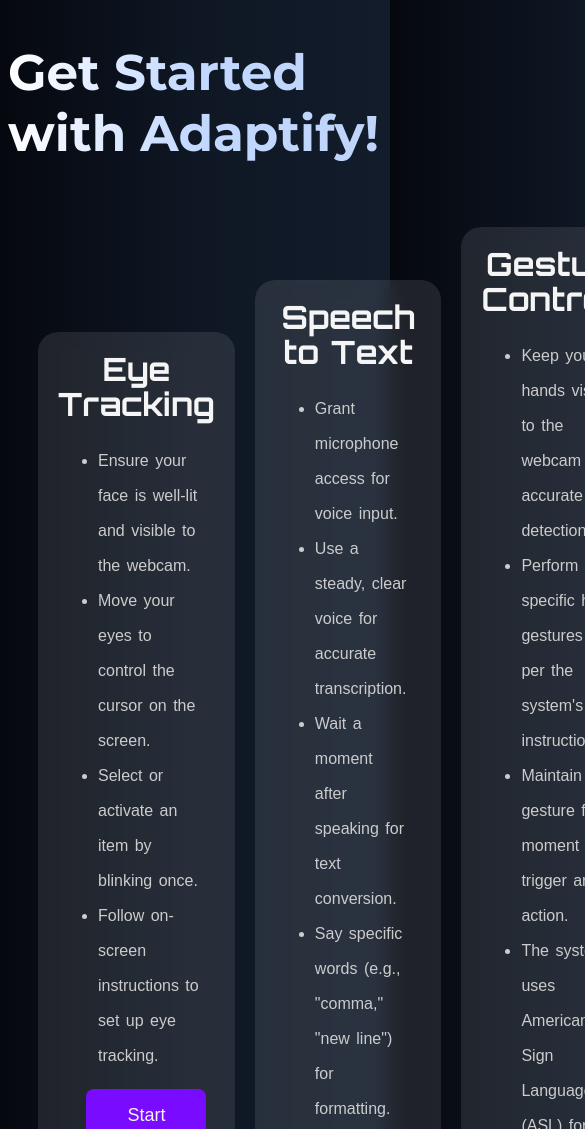
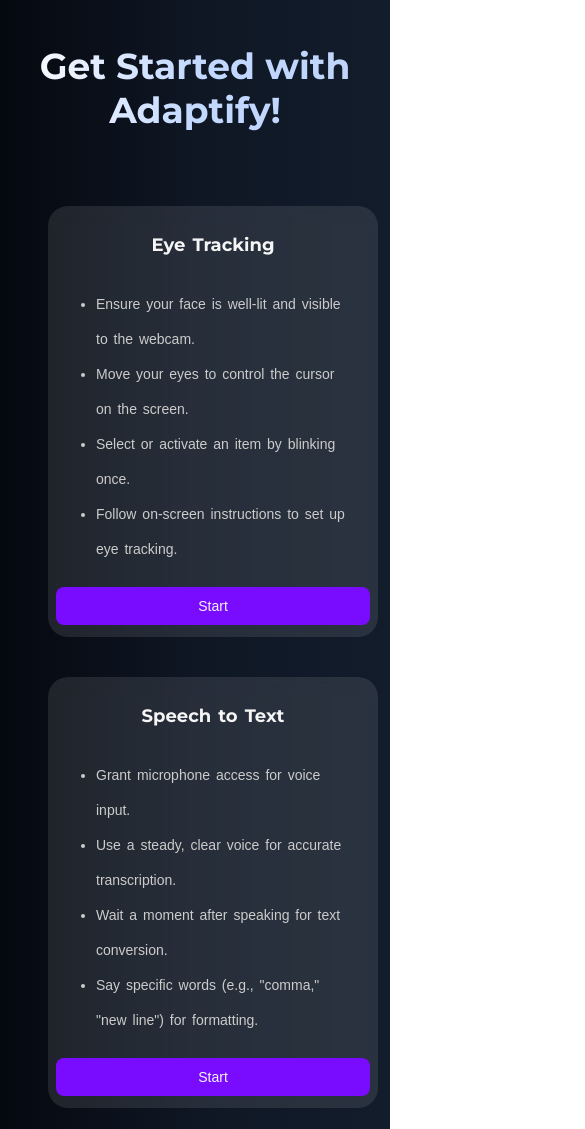
Before and after one commit to Yashrane25/Adaptify-frontend, a plain HTML site: page features.html in a window 390 px wide. Shown: the top 1129 px of the page, 585 px wide, since content can reach past the window. Drawn offline with Linux system fonts and the light colour scheme.

Commit message:
Initial commit - Adaptify frontend

```diff
--- a/Adaptify.css
+++ b/Adaptify.css
@@ -23,20 +23,20 @@
   margin-top: 70px;
 }
 
-.logo-image{
+.logo-image {
   height: 55px;
   width: 65px;
 }
 
-.logoName{
+.logoName {
   color: whitesmoke;
   margin: 0px;
   padding: 0px;
-  font-family: 'Glacial Indifference', sans-serif;
+  font-family: "Glacial Indifference", sans-serif;
   letter-spacing: 5px;
 }
 
-.main-logo-and-name{
+.main-logo-and-name {
   margin-left: 3px;
   display: flex;
   justify-content: center;
@@ -103,7 +103,9 @@
   font-family: "Nunito Sans", sans-serif;
   font-size: 14px;
   transition: color 0.5s ease;
-  transition: transform 0.2s ease, background-color 0.3s ease, box-shadow 0.3s ease;}
+  transition: transform 0.2s ease, background-color 0.3s ease,
+    box-shadow 0.3s ease;
+}
 
 .btn:hover {
   padding: 7px 12px;
@@ -115,7 +117,9 @@
   font-size: 14px;
   transform: scale(1.05);
   box-shadow: 0 4px 12px rgba(0, 0, 0, 0.2);
-  transition: transform 0.3s ease, background-color 0.3s ease, box-shadow 0.3s ease;}
+  transition: transform 0.3s ease, background-color 0.3s ease,
+    box-shadow 0.3s ease;
+}
 
 @keyframes pop {
   0% {
@@ -182,7 +186,11 @@
   box-shadow: 10px 10px 20px rgba(0, 0, 0, 0.5);
   transition: transform 0.3s ease, box-shadow 0.3s ease;
   /* -webkit-mask-image: radial-gradient(circle, rgba(0, 0, 0, 1) 10%, rgba(0, 0, 0, 0) 100%); */
-  mask-image: radial-gradient(circle, rgba(0, 0, 0, 1) 90%, rgba(0, 0, 0, 0) 100%);
+  mask-image: radial-gradient(
+    circle,
+    rgba(0, 0, 0, 1) 90%,
+    rgba(0, 0, 0, 0) 100%
+  );
 }
 
 .main-image:hover {
@@ -200,7 +208,7 @@
   font-size: 32px;
 }
 
-.gradient-part-1{
+.gradient-part-1 {
   font-family: "Nunito Sans", sans-serif;
 }
 
@@ -218,7 +226,7 @@
   color: transparent;
 }
 
-.gradient-part-4{
+.gradient-part-4 {
   font-family: "Nunito Sans", sans-serif;
 }
 
@@ -229,7 +237,7 @@
   color: transparent;
 }
 
-.about{
+.about {
   color: whitesmoke;
   margin: 20px;
   padding: 30px;
@@ -237,7 +245,7 @@
   border-radius: 10px;
 }
 
-.WelcomeToAdaptify{
+.WelcomeToAdaptify {
   color: whitesmoke;
   display: flex;
   justify-content: center;
@@ -267,11 +275,11 @@
   animation: slideUp 0.8s ease forwards;
 }
 
-.aboutInfo{
+.aboutInfo {
   padding-bottom: 40px;
   height: 70%;
   word-spacing: 3px;
-  text-align:justify;
+  text-align: justify;
   font-family: "Nunito Sans", sans-serif;
   color: rgb(214, 214, 214);
   font-size: 30px;
@@ -281,9 +289,13 @@
   transition: all 0.8s ease-out;
 }
 
-.list{
+.list {
   padding: 20px;
-  background: linear-gradient(to right, rgb(252, 206, 214) 12%,rgb(191, 223, 242) 58%);
+  background: linear-gradient(
+    to right,
+    rgb(252, 206, 214) 12%,
+    rgb(191, 223, 242) 58%
+  );
   -webkit-background-clip: text;
   color: transparent;
   line-height: 40px;
@@ -299,17 +311,17 @@
   transform: translateX(0);
 }
 .aboutList li::before {
-  content: '→';
+  content: "→";
   margin-right: 10px;
   font-size: 20px;
 }
 
-.aboutInfo2{
+.aboutInfo2 {
   padding-bottom: 40px;
   padding-top: 40px;
   height: 70%;
   word-spacing: 3px;
-  text-align:justify;
+  text-align: justify;
   font-family: "Nunito Sans", sans-serif;
   color: rgb(214, 214, 214);
   font-size: 30px;
@@ -319,7 +331,7 @@
   transition: all 0.8s ease-out;
 }
 
-.aboutEnd{
+.aboutEnd {
   display: flex;
   justify-content: center;
   align-items: center;
@@ -327,14 +339,17 @@
   font-family: "Nunito Sans", sans-serif;
   font-size: 30px;
   color: whitesmoke;
-  background: linear-gradient(to right, rgb(252, 206, 214) 12%,rgb(191, 223, 242) 58%);
+  background: linear-gradient(
+    to right,
+    rgb(252, 206, 214) 12%,
+    rgb(191, 223, 242) 58%
+  );
   -webkit-background-clip: text;
   color: transparent;
   opacity: 0; /* Initially hidden */
   transform: translateY(30px); /* Slight offset for fade-in effect */
   transition: all 0.8s ease-out;
 }
-
 
 .what-is-adaptify {
   color: rgb(219, 219, 219);
@@ -366,21 +381,21 @@
   animation: slideUp 0.8s ease forwards;
 }
 
-.tutorial-div-1{
+.tutorial-div-1 {
   display: flex;
   justify-content: space-evenly;
   align-items: center;
 }
 
 .eye-tutorial {
- display: flex;
+  display: flex;
   justify-content: space-evenly;
   align-items: center;
   height: 500px;
   margin-left: 50px;
 }
 
-.eye-info{
+.eye-info {
   color: whitesmoke;
   margin-left: 40px;
   padding-bottom: 50px;
@@ -398,7 +413,7 @@
   transition: opacity 0.5s ease, transform 0.5s ease;
 }
 
-.eye-info h1{
+.eye-info h1 {
   padding: 0px;
   font-weight: bold;
   color: whitesmoke;
@@ -435,8 +450,7 @@
   transition: opacity 1s ease, transform 0.5s ease;
 }
 
-
-.gesture-tutorial{
+.gesture-tutorial {
   display: flex;
   justify-content: space-evenly;
   align-items: center;
@@ -444,7 +458,7 @@
   margin-right: 50px;
 }
 
-.gesture-info{
+.gesture-info {
   color: whitesmoke;
   padding-bottom: 50px;
   padding-left: 50px;
@@ -462,7 +476,7 @@
   transition: opacity 0.5s ease, transform 0.5s ease;
 }
 
-.gesture-info h1{
+.gesture-info h1 {
   padding: 0px;
   margin-top: 0px;
   font-size: 45px;
@@ -497,8 +511,7 @@
   transition: opacity 1s ease, transform 0.5s ease;
 }
 
-
-.speech-tutorial{
+.speech-tutorial {
   display: flex;
   justify-content: space-evenly;
   align-items: center;
@@ -507,7 +520,7 @@
   margin-bottom: 50px;
 }
 
-.speech-info{
+.speech-info {
   color: whitesmoke;
   margin-left: 40px;
   padding-bottom: 50px;
@@ -525,7 +538,7 @@
   transition: opacity 0.5s ease, transform 0.5s ease;
 }
 
-.speech-info h1{
+.speech-info h1 {
   padding: 0px;
   font-weight: bold;
   color: whitesmoke;
@@ -539,8 +552,6 @@
   transform: translateX(-30px);
   transition: opacity 0.5s ease, transform 0.5s ease;
 }
-
-
 
 .tutorial-3 {
   height: 70%;
@@ -564,12 +575,16 @@
   transition: opacity 1s ease, transform 0.5s ease;
 }
 
-.eye-info.visible, .gesture-info.visible, .speech-info.visible {
+.eye-info.visible,
+.gesture-info.visible,
+.speech-info.visible {
   opacity: 1;
   transform: translateY(0);
 }
 
-.eye-info h1.visible, .gesture-info h1.visible, .speech-info h1.visible {
+.eye-info h1.visible,
+.gesture-info h1.visible,
+.speech-info h1.visible {
   opacity: 1;
   transform: translateY(0);
 }
@@ -580,7 +595,6 @@
   transform: scale(1.03);
   box-shadow: 15px 15px 30px rgba(0, 0, 0, 0.6);
   transition: transform 0.3s ease, box-shadow 0.3s ease;
-
 }
 
 .image-1,
@@ -594,7 +608,7 @@
   border-radius: 10px;
   background: rgba(255, 255, 255, 0.1);
   backdrop-filter: blur(10px);
-  border-radius: 10px; /
+  border-radius: 10px;
 }
 
 .image-1 img,
@@ -611,7 +625,7 @@
 
 .image-1-h3,
 .image-2-h3,
-.image-3-h3{
+.image-3-h3 {
   color: whitesmoke;
   display: flex;
   justify-content: center;
@@ -620,17 +634,13 @@
   height: 100%;
 }
 
-
-
-
-
 /*Login page*/
 
-.login-body{
+.login-body {
   margin: 0;
   padding: 0;
   box-sizing: border-box;
-  font-family: 'poppins',sans-serif;
+  font-family: "poppins", sans-serif;
   background: transparent;
   background-position: center;
   background-repeat: no-repeat;
@@ -653,7 +663,7 @@
   }
 }
 
-.container{
+.container {
   display: flex;
   justify-content: center;
   align-items: center;
@@ -661,7 +671,7 @@
   background: linear-gradient(to right, #05080f, #0f1724, #121c2b);
 }
 
-.box{
+.box {
   display: flex;
   flex-direction: row;
   position: relative;
@@ -693,41 +703,41 @@
   color: #d9d8d8;
 }
 
-.box-login{
+.box-login {
   position: absolute;
   width: 85%;
   left: 27px;
-  transition: .3s ease-in-out;
+  transition: 0.3s ease-in-out;
 }
 
-.box-register{
+.box-register {
   position: absolute;
   width: 85%;
   right: -350px;
-  transition: .3s ease-in-out;
+  transition: 0.3s ease-in-out;
 }
-.top-header{
+.top-header {
   text-align: center;
   margin: 15px 0;
   color: rgb(212, 212, 212);
 }
-.top-header h3{
+.top-header h3 {
   font-size: 42px;
   font-weight: 600;
   margin-bottom: 8px;
   background: linear-gradient(to right, rgb(134, 206, 251), rgb(229, 147, 252));
   -webkit-background-clip: text;
-  color: transparent;  font-family: "Nunito Sans", sans-serif;
+  color: transparent;
+  font-family: "Nunito Sans", sans-serif;
 }
-.input-group{
-   width: 100%;
-
+.input-group {
+  width: 100%;
 }
-.input-field{
+.input-field {
   margin: 12px 0;
   position: relative;
 }
-.input-box{
+.input-box {
   width: 100%;
   height: 50px;
   font-size: 15px;
@@ -739,30 +749,31 @@
   backdrop-filter: blur(2px);
   outline: none;
 }
-.input-field label{
+.input-field label {
   position: absolute;
   left: 20px;
   top: 15px;
   font-size: 15px;
-  transition: .3s ease-in-out;
+  transition: 0.3s ease-in-out;
 }
-.input-box:focus ~ label,.input-box:valid ~ label{
+.input-box:focus ~ label,
+.input-box:valid ~ label {
   top: 2px;
   font-size: 10px;
   color: #121c2b;
   font-weight: 500;
 }
-.remember{
+.remember {
   display: flex;
   font-size: 13px;
   margin: 12px 0 30px 0;
   color: whitesmoke;
 }
-.check{
+.check {
   margin-right: 8px;
   width: 14px;
 }
-.input-submit{
+.input-submit {
   width: 100%;
   height: 50px;
   font-size: 15px;
@@ -773,19 +784,19 @@
   color: #fff;
   box-shadow: 0px 4px 20px #0f1724;
   cursor: pointer;
-  transition: .2s;
+  transition: 0.2s;
 }
-.input-submit:hover{
-  background:  #0f1724;
+.input-submit:hover {
+  background: #0f1724;
   box-shadow: 0px 4px 20px #0f1724;
 }
-.forgot{
+.forgot {
   text-align: start;
   font-size: 13px;
   font-weight: 500;
   margin-top: 20px;
 }
-.forgot a{
+.forgot a {
   text-decoration: none;
   color: #000;
   font-size: 10px;
@@ -801,7 +812,7 @@
 }
 
 .forgot a::after {
-  content: 'Click to recover your password';
+  content: "Click to recover your password";
   position: absolute;
   bottom: 120%;
   left: 50%;
@@ -822,7 +833,7 @@
   visibility: visible;
 }
 
-.switch{
+.switch {
   display: flex;
   position: absolute;
   bottom: 50px;
@@ -835,7 +846,7 @@
   box-shadow: 0px 2px 10px rgba(0, 0, 0, 0.1);
   overflow: hidden;
 }
-.switch a{
+.switch a {
   display: flex;
   justify-content: center;
   align-items: center;
@@ -848,7 +859,7 @@
   border-radius: 10px;
   z-index: 10;
 }
-#btn{
+#btn {
   position: absolute;
   bottom: 0px;
   left: 0px;
@@ -857,37 +868,39 @@
   background: #cccccd;
   border-radius: 10px;
   box-shadow: 2px 0px 12px rgba(0, 0, 0, 0.1);
-  transition: .5s ease-in-out;
+  transition: 0.5s ease-in-out;
 }
-.eye-area{
+.eye-area {
   position: absolute;
   top: 25px;
   right: 25px;
 }
-.eye-box{
+.eye-box {
   display: flex;
   align-items: center;
   justify-content: center;
   position: relative;
-
 }
-i{
+i {
   position: absolute;
   color: #444444;
   cursor: pointer;
 }
-#eye,#eye-2{
+#eye,
+#eye-2 {
   opacity: 1;
 }
-#eye-slash,#eye-slash-2{
-  opacity: 0;}
-@media only screen and (max-width: 576px){
-  .box{
-      margin: 0 5px;
+#eye-slash,
+#eye-slash-2 {
+  opacity: 0;
+}
+@media only screen and (max-width: 576px) {
+  .box {
+    margin: 0 5px;
   }
-  #btn{
-      position: absolute;
-      width: 153px;
+  #btn {
+    position: absolute;
+    width: 153px;
   }
 }
 
@@ -911,3 +924,139 @@
 button:focus-visible {
   outline: 4px auto -webkit-focus-ring-color;
 }
+
+/* --- Responsive Design --- */
+
+@media (max-width: 1024px) {
+  .main-div {
+    flex-direction: column;
+    align-items: center;
+    text-align: center;
+  }
+
+  .main-image {
+    width: 90%;
+    height: auto;
+    margin: 20px 0;
+  }
+
+  .tag-line {
+    flex-direction: column;
+    font-size: 28px;
+    gap: 5px;
+  }
+
+  .eye-tutorial,
+  .gesture-tutorial,
+  .speech-tutorial {
+    flex-direction: column;
+    text-align: center;
+    height: auto;
+    margin: 30px 0;
+    gap: 20px;
+  }
+
+  .tutorial-1,
+  .tutorial-2,
+  .tutorial-3 {
+    width: 90%;
+    height: auto;
+  }
+
+  .eye-info,
+  .gesture-info,
+  .speech-info {
+    margin: 0;
+    padding: 20px;
+    font-size: 18px;
+  }
+
+  .eye-info h1,
+  .gesture-info h1,
+  .speech-info h1 {
+    font-size: 32px;
+  }
+}
+
+@media (max-width: 768px) {
+  .header {
+    flex-direction: column;
+    height: auto;
+    padding: 10px;
+  }
+
+  .main-logo-and-name {
+    margin-left: 0;
+    justify-content: center;
+  }
+
+  .logo-image {
+    height: 40px;
+    width: 50px;
+  }
+
+  .logoName {
+    font-size: 20px;
+    letter-spacing: 2px;
+  }
+
+  .nav {
+    flex-wrap: wrap;
+    justify-content: center;
+    padding: 10px 0;
+  }
+
+  .nav-a {
+    margin: 5px;
+    padding: 5px 10px;
+  }
+
+  .btn {
+    margin: 10px;
+  }
+
+  .WelcomeToAdaptify,
+  .what-is-adaptify {
+    font-size: 32px;
+    margin: 40px;
+  }
+
+  .aboutInfo,
+  .aboutInfo2 {
+    font-size: 18px;
+    line-height: 30px;
+  }
+
+  .aboutEnd {
+    font-size: 22px;
+  }
+}
+
+@media (max-width: 480px) {
+  .startButton {
+    font-size: 16px;
+    padding: 14px 24px;
+  }
+
+  .aboutList .list {
+    font-size: 16px;
+    line-height: 28px;
+  }
+
+  .image-1 img,
+  .image-2 img,
+  .image-3 img {
+    width: 100%;
+    height: auto;
+  }
+
+  .logoName {
+    font-size: 18px;
+  }
+
+  .nav-a {
+    font-size: 14px;
+  }
+}
+
+/* End of responsive enhancements */
--- a/features.css
+++ b/features.css
@@ -9,7 +9,12 @@
   font-family: "Glacial Indifference", sans-serif;
   font-size: 25px;
   font-family: "Montserrat", sans-serif;
-  background: linear-gradient(to right, rgb(255, 255, 255),rgb(194, 216, 255), rgb(192, 212, 249));
+  background: linear-gradient(
+    to right,
+    rgb(255, 255, 255),
+    rgb(194, 216, 255),
+    rgb(192, 212, 249)
+  );
   -webkit-background-clip: text;
   color: transparent;
 }
@@ -19,7 +24,7 @@
   color: whitesmoke;
   display: flex;
   justify-content: center;
-  font-family: "Orbitron", sans-serif;
+  font-family: "Montserrat", sans-serif;
 }
 
 .features {
@@ -113,3 +118,92 @@
 button:focus-visible {
   outline: 4px auto -webkit-focus-ring-color;
 }
+
+/* ---------- Responsive Design for Features Section ---------- */
+@media (max-width: 1024px) {
+  .mainHeading {
+    font-size: 22px;
+    flex-direction: column;
+    text-align: center;
+    margin: 10px 0;
+  }
+
+  .features {
+    flex-wrap: wrap;
+    justify-content: center;
+    gap: 20px;
+  }
+
+  .eyeControl,
+  .SpeechToText,
+  .gestureControl {
+    width: 45%;
+    font-size: 16px;
+    padding: 15px;
+  }
+
+  .startButton {
+    font-size: 16px;
+    padding: 12px 30px;
+    margin-left: 0;
+    margin-top: 10px;
+  }
+}
+
+@media (max-width: 768px) {
+  .mainHeading {
+    font-size: 20px;
+    flex-direction: column;
+    padding: 10px;
+  }
+
+  .heading {
+    font-size: 20px;
+    padding: 10px;
+  }
+
+  .features {
+    flex-direction: column;
+    align-items: stretch;
+    padding: 10px;
+    gap: 20px;
+  }
+
+  .eyeControl,
+  .SpeechToText,
+  .gestureControl {
+    width: 100%;
+    font-size: 15px;
+    padding: 15px 10px;
+  }
+
+  .startButton {
+    font-size: 15px;
+    padding: 10px 20px;
+    width: 100%;
+    margin: 20px auto 0 auto;
+    display: block;
+  }
+}
+
+@media (max-width: 480px) {
+  .mainHeading {
+    font-size: 18px;
+  }
+
+  .heading {
+    font-size: 18px;
+  }
+
+  .eyeControl,
+  .SpeechToText,
+  .gestureControl {
+    font-size: 14px;
+    padding: 12px 8px;
+  }
+
+  .startButton {
+    font-size: 14px;
+    padding: 10px;
+  }
+}
--- a/features.html
+++ b/features.html
@@ -45,7 +45,7 @@
         <button class="startButton">Start</button>
       </div>
       <div class="gestureControl">
-        <h1 class="heading">Gesture Controle </h1>
+        <h1 class="heading">Gesture Control </h1>
         <ul class="instructions">
           <li>Keep your hands visible to the webcam for accurate detection.</li>
           <li>
```
Also changed, not shown: Adaptify.js (line endings or trailing spaces).
